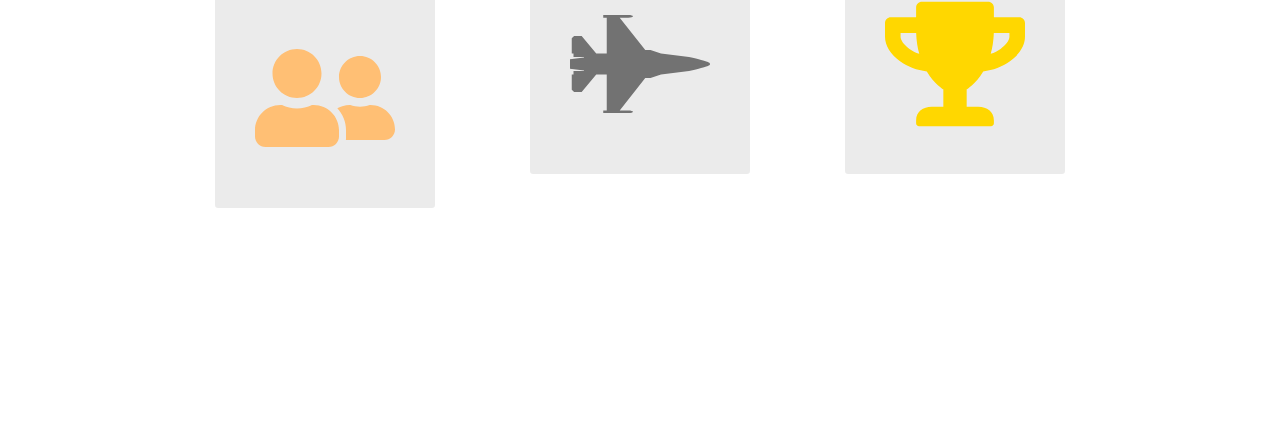
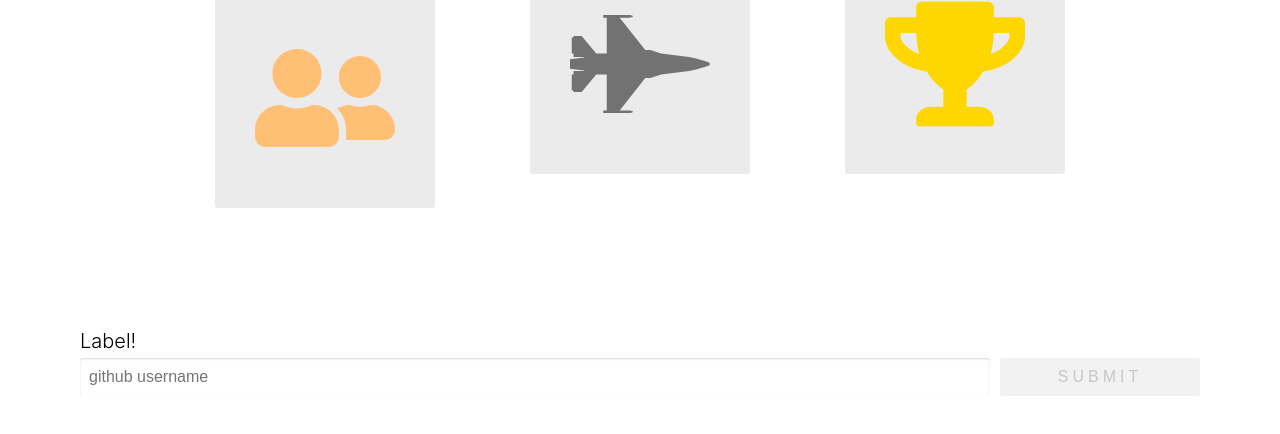
Before and after one commit to Dafari/github-battle, a React app: page / in a window 1280 px wide. Shown: the part 312-746 px from the top of the page. Built offline with nearby package versions, Linux system fonts and the light colour scheme.

Commit message:
Video - (Project) Player Input

```diff
--- a/app/components/Battle.js
+++ b/app/components/Battle.js
@@ -1,5 +1,6 @@
 import React from 'react'
 import { FaUserFriends, FaFighterJet, FaTrophy } from "react-icons/fa";
+import PropTypes from 'prop-types'
 
 function Instructions() {
   return (
@@ -25,11 +26,70 @@ function Instructions() {
   )
 }
 
+class PlayerInput extends React.Component {
+  constructor(props) {
+    super(props)
+
+    this.state = {
+      username: ''
+    }
+
+    this.handleSubmit = this.handleSubmit.bind(this)
+    this.handleChange = this.handleChange.bind(this)
+  }
+
+  handleSubmit(event) {
+    event.preventDefault()
+    this.props.onSubmit(this.state.username)
+  }
+
+  handleChange(event) {
+    this.setState({
+      username: event.target.value
+    })
+  }
+
+  render() {
+    return (
+      <form className='column player' onSubmit={this.handleSubmit}>
+        <label htmlFor='username' className='player-label'>
+          {this.props.label}
+        </label>
+        <div className='row player-inputs'>
+          <input
+            type='text'
+            id='username'
+            className='input-light'
+            placeholder='github username'
+            autoComplete='off'
+            value={this.state.username}
+            onChange={this.handleChange}
+          />
+          <button
+            className='btn btn-dark'
+            type='submit'
+            disabled={!this.state.username}
+          >
+            Submit
+          </button>
+        </div>
+      </form>
+    )
+  }
+}
+
+PlayerInput.propTypes = {
+  onSubmit: PropTypes.func.isRequired,
+  label: PropTypes.string.isRequired
+}
+
 export default class Battle extends React.Component {
   render() {
     return (
       <React.Fragment>
         <Instructions/>
+
+        <PlayerInput onSubmit={(value) => console.log('value!', value)} label='Label!'/>
       </React.Fragment>
     )
   }
--- a/app/index.css
+++ b/app/index.css
@@ -141,3 +141,67 @@ li {
   padding: 40px;
   border-radius: 3px;
 }
+
+.column {
+  display: flex;
+  flex-direction: column;
+}
+
+.row {
+  display: flex;
+  flex-direction: row;
+}
+
+.player {
+  flex: 1;
+  margin: 0 20px;
+  padding: 10px;
+}
+
+.player-label {
+  font-size: 20px;
+  margin: 5px 0;
+  font-weight: 300;
+}
+
+.player-inputs input {
+  padding: 9px;
+  font-size: 16px;
+  flex: 2;
+  border-radius: 3px;
+  border: none;
+  box-shadow: inset 0 1px 2px rgba(0, 0, 0, 0.15);
+}
+
+.player-inputs input-light {
+  background: rgba(0, 0, 0, 0.02);
+}
+
+.player-inputs button {
+  flex: 1;
+  margin-left: 10px;
+}
+
+.btn {
+  padding: 10px;
+  text-transform: uppercase;
+  letter-spacing: .25em;
+  border-radius: 3px;
+  border: none;
+  font-size: 16px;
+  display: flex;
+  justify-content: center;
+  align-items: center;
+  cursor: pointer;
+  max-width: 200px;
+}
+
+.btn-dark {
+  color: #e6e6e6;
+  background: #141414;
+}
+
+.btn-dark:disabled {
+  background: #f2f2f2;
+  color: #c7c7c7;
+}
```
